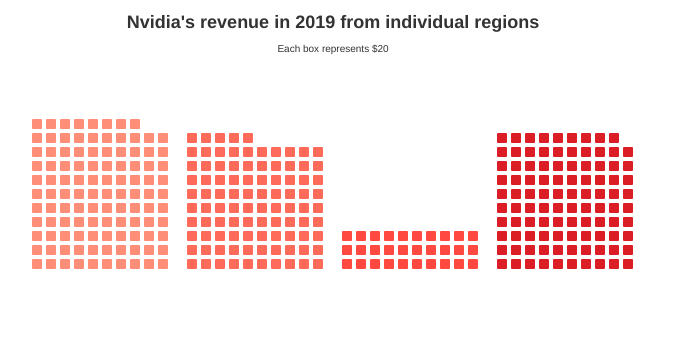
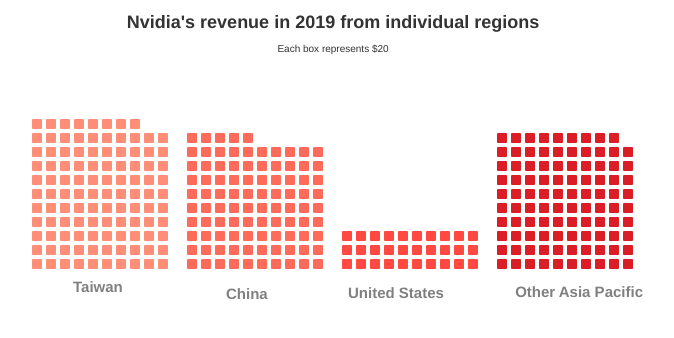
Before and after one commit to karishmavanjani/waffle-chart-stagger-animation, a plain HTML site: page index.html in a window 1280 px wide. Shown: the whole page, without its empty margins (307-981 px from the left). Drawn offline with nearby package versions, Linux system fonts and the light colour scheme.

Commit message:
style changes

```diff
--- a/index.html
+++ b/index.html
@@ -11,9 +11,18 @@
 
 <h1>Nvidia's revenue in 2019 from individual regions</h1>
 <p> Each box represents $20 </p>
-<div class="chart">
 
-</div>
+
+<div class="chart"> </div>
+
+
+
+<div class="a"> <strong> Taiwan </strong> </div>
+<div class="b"><strong> China  </strong></div>
+<div class= "c"><strong> United States</strong> </div>
+<div class= "d"> <strong>Other Asia Pacific </strong></div>
+
+
 <!-- partial -->
   <script src='https://cdnjs.cloudflare.com/ajax/libs/gsap/2.1.1/TweenMax.min.js'></script>
 <script src='https://d3js.org/d3.v5.min.js'></script><script  src="./script.js"></script>
--- a/script.js
+++ b/script.js
@@ -88,22 +88,22 @@ const data = [{
 //intitiate paused animation
 let anim = new TimelineLite({paused: false});
 
-anim.staggerTo(".label",0.5,{
+// anim.staggerTo(".label",0.5,{
 
-  scale:1,
-  ease: Power1.easeOut,
+//   scale:1,
+//   ease: Power1.easeOut,
 
-    stagger: {
-    grid: "auto",
-    from: "start",
-    axis: "y",
-    each: 0.07
-  }
+//     stagger: {
+//     grid: "auto",
+//     from: "start",
+//     axis: "y",
+//     each: 0.07
+//   }
 
 
-});
+// });
 
-anim.staggerTo(".box", 1, {
+anim.staggerTo(".box", 0.7, {
   scale: 1,
   ease: Power1.easeOut,
   stagger: {
--- a/style.css
+++ b/style.css
@@ -58,10 +58,10 @@ p
 
 
 font-size: 15px;
-/*
+
         margin-top: 20px;
-        margin-bottom: 20px;*/
-        margin-left: 30px;
+        margin-bottom: 20px;
+/*        margin-left: 30px;*/
     font-weight: bold;
     text-align: center;
     color:grey;
@@ -70,6 +70,50 @@ transform: scale(0);
 
 }
 
+
+
+
+.a {
+
+font-size: 15px;
+font-style: bold;
+   color:grey;
+  text-align: left;
+  padding-left: 380px;
+margin-bottom: 10px;
+  /*padding-bottom: 300px;*/
+}
+.b {
+
+font-size: 15px;
+font-style: bold;
+   color:grey;
+  margin-top: -20px;
+  text-align: left;
+  padding-left: 533px;
+  /*padding-bottom: 300px;*/
+}
+.c
+{
+
+font-size: 15px;
+font-style: bold;
+   color:grey;
+ margin-top: -18px;
+text-align: left;
+  padding-left: 655px;
+}
+.d
+{
+
+font-size: 15px;
+font-style: bold;
+   color:grey;
+ margin-top: -18px;
+text-align: right;
+  padding-right: 330px;
+/*    padding-top: -40px;*/
+}
 .label3
 {
 
```
Also changed, not shown: 1 other file.
